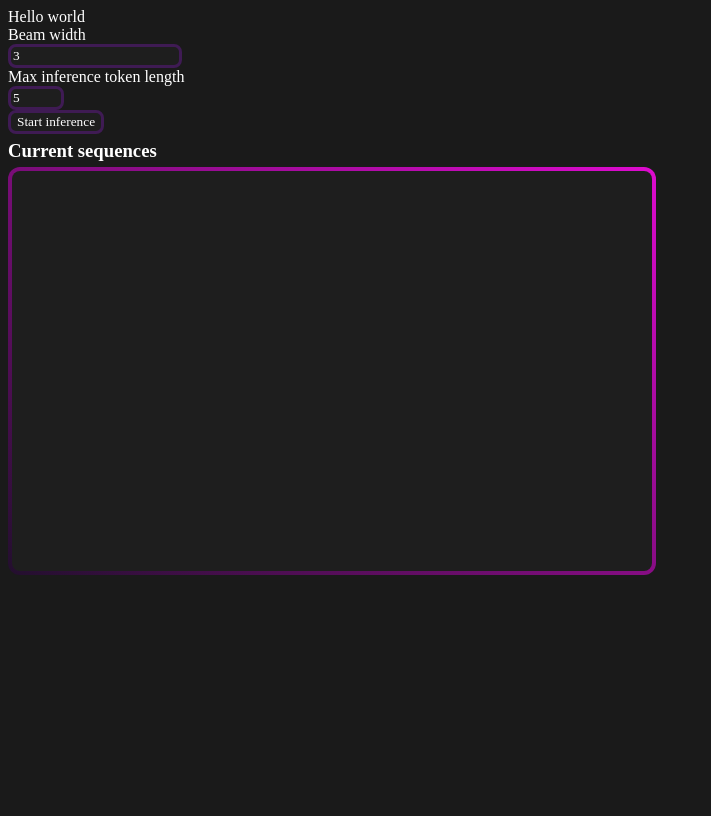
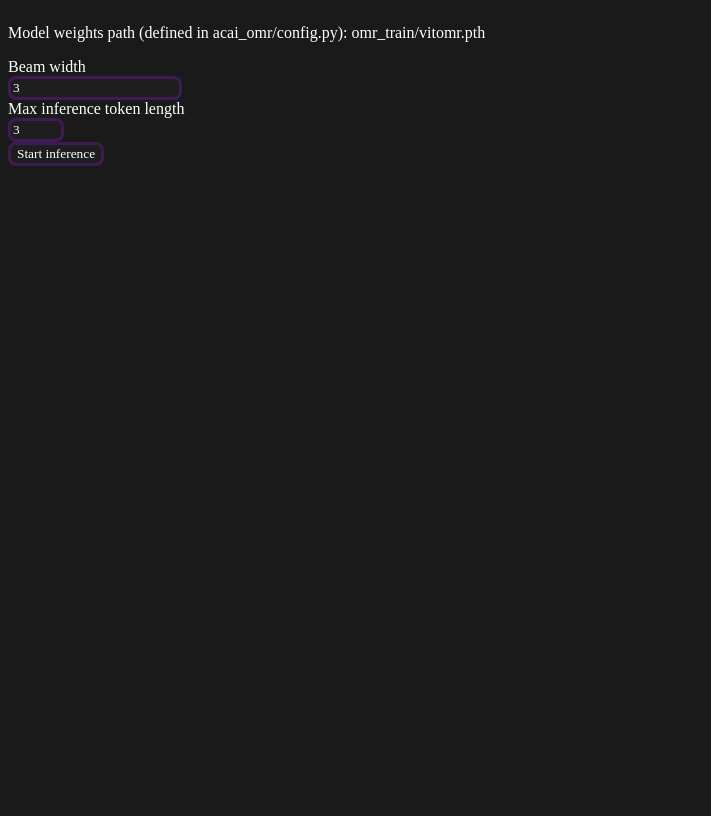
Before and after one commit to jsnchon/acai-omr, a Flask app: page / in a window 1280 px wide. Shown: the whole page, without its empty margins (0-711 px from the left). Run offline with Flask 3, Linux system fonts and the light colour scheme.

Commit message:
Made js structure cleaner, finished front-end code for streaming inference beams

```diff
--- a/acai_omr/config.py
+++ b/acai_omr/config.py
@@ -17,7 +17,7 @@ LMX_BOS_TOKEN = "<bos>"
 LMX_EOS_TOKEN = "<eos>"
 LMX_PAD_TOKEN = "<pad>" # token used for padding lmx sequences
 
-DEFAULT_VITOMR_PATH = "omr_train/vitomr.pth"
+INFERENCE_VITOMR_PATH = "omr_train/vitomr.pth" # path to weights to use for inference
 
 # inference streaming events. Python back-end can import this Enum while javascript in the front-end can
 # use the saved .json for more type safety
@@ -31,3 +31,5 @@ INFERENCE_EVENT_JSON_PATH = pathlib.Path("acai_omr/ui/static/inference_events.js
 
 inference_events = {e.name: e.value for e in InferenceEvent}
 INFERENCE_EVENT_JSON_PATH.write_text(json.dumps(inference_events, indent=2))
+
+OLIMPIC_ROOT_DIR = "olimpic-icdar24/"
--- a/acai_omr/inference/vitomr_inference.py
+++ b/acai_omr/inference/vitomr_inference.py
@@ -1,10 +1,11 @@
 import torch
 from acai_omr.models.models import ViTOMR
 from acai_omr.train.omr_train import set_up_omr_train
-from acai_omr.config import LMX_BOS_TOKEN, LMX_EOS_TOKEN, InferenceEvent
+from acai_omr.config import LMX_BOS_TOKEN, LMX_EOS_TOKEN, InferenceEvent, OLIMPIC_ROOT_DIR
 from torch.amp import autocast
 from PIL import Image
 import logging
+import subprocess
 
 VITOMR_WEIGHTS_PATH = "omr_train/vitomr.pth"
 IMAGE_PATH = "inference_test.png"
@@ -99,6 +100,12 @@ def beam_search(
     logger.info(f"INFERENCE RESULT\n{'-' * 20}\n{best_seq}\nScore: {score}")
     yield {"type": InferenceEvent.INFERENCE_FINISH.value, "payload": {"lmx_seq": best_seq, "score": score}}
 
+def delinearize(lmx_seq: str, lmx_seq_path: str, xml_file_path: str):
+    subprocess.run(cwd=OLIMPIC_ROOT_DIR)
+
+# show how accurate translation was
+# def convert_back_to_img(xml_file_path: str, img_file_path: str):
+
 # non-streamed local (ie back-end only) inference. We just consume the generator until we get the final result
 def inference(
     vitomr: ViTOMR,
--- a/acai_omr/ui/routes.py
+++ b/acai_omr/ui/routes.py
@@ -1,20 +1,37 @@
 import torch
 from flask import Blueprint, render_template, request, Response
 from acai_omr.inference.vitomr_inference import beam_search
-from acai_omr.config import DEFAULT_VITOMR_PATH, LMX_BOS_TOKEN, LMX_EOS_TOKEN, InferenceEvent
+from acai_omr.config import INFERENCE_VITOMR_PATH, LMX_BOS_TOKEN, LMX_EOS_TOKEN, InferenceEvent
 from acai_omr.train.omr_train import set_up_omr_train
 import logging
 from PIL import Image
 import json
+import os
 
 main = Blueprint("main", __name__)
 logger = logging.getLogger(__name__)
 
 DEBUG_IMAGE_PATH = "inference_test.png"
 
+# without this, in debug mode flask runs import statements twice in two processes which means the model is duplicated and
+# takes up too much memory
+if os.environ.get("WERKZEUG_RUN_MAIN") == "true":
+    vitomr, base_img_transform, _, device = set_up_omr_train()
+
+    logger.info(f"Loading state dict from {INFERENCE_VITOMR_PATH}")
+    if device == "cpu":
+        vitomr_state_dict = torch.load(INFERENCE_VITOMR_PATH, map_location=torch.device("cpu"))
+    else:
+        vitomr_state_dict = torch.load(INFERENCE_VITOMR_PATH)
+
+    vitomr.load_state_dict(vitomr_state_dict)
+
+    bos_token_idx = vitomr.decoder.tokens_to_idxs[LMX_BOS_TOKEN]
+    eos_token_idx = vitomr.decoder.tokens_to_idxs[LMX_EOS_TOKEN]
+
 @main.route("/")
 def index():
-    return render_template("index.html")
+    return render_template("index.html", weights_path=INFERENCE_VITOMR_PATH)
 
 # SSE wrapper that 1) post-processes events yielded by beam_search for the UI and 2) yields a final event signalling the
 # inference has ended and carrying the final inference result so the rest of the inference back-end can be ran
@@ -30,7 +47,8 @@ def stream_beam_search_wrapper(vitomr, image, bos_token_idx, eos_token_idx, devi
                 decoded_beam = [vitomr.decoder.idxs_to_tokens[idx.item()] for idx in beam]
                 decoded_beam = " ".join(decoded_beam)
                 beams_dict[i] = decoded_beam
-            event["payload"] = beams_dict
+            # always yield whole beams instead of new tokens since newly generated tokens can be extensions for any beam(s) (eg all on one beam)
+            event["payload"] = {"beams": beams_dict}
         elif event["type"] == InferenceEvent.INFERENCE_FINISH.value:
             # process payload for final yielded inference event before streaming. Including "done": True will signal the stream should be closed
             decoded_lmx_seq = [vitomr.decoder.idxs_to_tokens[idx.item()] for idx in inference_event["payload"]["lmx_seq"].squeeze(0)]
@@ -42,9 +60,6 @@ def stream_beam_search_wrapper(vitomr, image, bos_token_idx, eos_token_idx, devi
 
 @main.route("/inference/stream")
 def stream_inference():
-    vitomr, base_img_transform, _, device = set_up_omr_train()
-
-    weights_path = request.args.get("weights_path", DEFAULT_VITOMR_PATH)
     beam_width = int(request.args.get("beam_width", 3))
     max_inference_len = int(request.args.get("max_inference_len", 1536))
 
@@ -63,18 +78,6 @@ def stream_inference():
 #    vitomr = debug_vitomr
 #    weights_path = "debug_omr_train/debug_vitomr.pth"
     # end debug
-
-    logger.info(f"Loading state dict from {weights_path}")
-    if device == "cpu":
-        vitomr_state_dict = torch.load(weights_path, map_location=torch.device("cpu"))
-    else:
-        vitomr_state_dict = torch.load(weights_path)
-
-    vitomr.load_state_dict(vitomr_state_dict)
-
-    bos_token_idx = vitomr.decoder.tokens_to_idxs[LMX_BOS_TOKEN]
-    eos_token_idx = vitomr.decoder.tokens_to_idxs[LMX_EOS_TOKEN]
-
     image = Image.open(DEBUG_IMAGE_PATH).convert("L")
     image = base_img_transform(image)
 
--- a/acai_omr/ui/static/main.css
+++ b/acai_omr/ui/static/main.css
@@ -65,34 +65,6 @@ button:hover {
     background-color: var(--accent-color);
 }
 
-.token-stream-view h3 {
-    margin-top: 0.3em;
-    margin-bottom: 0.3em;
-}
-
-.stream-output {
-    height: 50vh;
-    width: 80vh;
-    border: 4px solid transparent;
-    border-radius: 12px;
-    background:
-        linear-gradient(var(--lighter-primary-color), var(--lighter-primary-color)) padding-box,
-        linear-gradient(var(--angle), #230f2e, var(--accent-color)) border-box;
-    animation: 6s rotate linear infinite;
-}
-
-@keyframes rotate {
-    to {
-        --angle: 360deg;
-    }
-}
-
-@property --angle {
-    syntax: "<angle>";
-    initial-value: 0deg;
-    inherits: false;
-}
-
 .dot-load-wrapper {
     display: flex;
     justify-content: flex-start;
@@ -127,3 +99,50 @@ button:hover {
   0%, 80%, 100% { opacity: 0.1; }
   40% { opacity: 1; }
 }
+
+.token-stream-view h3 {
+    margin-top: 0.3em;
+    margin-bottom: 0.3em;
+}
+
+.stream-output {
+    min-height: 50vh;
+    border: 4px solid transparent;
+    border-radius: 12px;
+    background:
+        linear-gradient(var(--lighter-primary-color), var(--lighter-primary-color)) padding-box,
+        linear-gradient(var(--angle), #230f2e, var(--accent-color)) border-box;
+    animation: 6s rotate linear infinite;
+    display: flex;
+    flex-direction: column;
+    justify-content: space-around;
+    align-items: flex-start;
+    flex-wrap: wrap;
+}
+
+@keyframes rotate {
+    to {
+        --angle: 360deg;
+    }
+}
+
+@property --angle {
+    syntax: "<angle>";
+    initial-value: 0deg;
+    inherits: false;
+}
+
+.slide-in {
+    animation: 0.5s slide-in ease;
+}
+
+@keyframes slide-in {
+    from {
+        transform: translateY(10px);
+        opacity: 0;
+    }
+    to {
+        transform: translateY(0px);
+        opacity: 1;
+    }
+}
--- a/acai_omr/ui/templates/index.html
+++ b/acai_omr/ui/templates/index.html
@@ -8,26 +8,17 @@
 </head>
 <body>
     <main>
-        Hello world
         <form id="inference-form" class="toggleable-section">
+            <p>Model weights path (defined in acai_omr/config.py): {{ weights_path }}</p>
+
             <label for="beam-width">Beam width</label><br>
-            <input type="number" class="interactive-el num-input" id="beam-width" name="beam_width" value="3" min="1"><br>
+            <input type="number" class="interactive-el num-input" id="beam-width" name="beam_width" value="3" min="1" required><br>
 
             <label for="beam-width">Max inference token length</label><br>
             <!--TODO: after testing change value to 1536-->
-            <input type="number" class="interactive-el num-input" id="max-inference-len" name="max_inference_len" value="5" min="2" max="1536"><br>
+            <input type="number" class="interactive-el num-input" id="max-inference-len" name="max_inference_len" value="3" min="2" max="1536" required><br>
             <button type="submit" class="interactive-el">Start inference</button>
         </form>
-        <section id="setup-progress-view" class="toggleable-section">
-            <div class="dot-load-wrapper">
-                <p>Setting up model</p>
-                <div class="dot-load-indicator">
-                    <span></span>
-                    <span></span>
-                    <span></span>
-                </div>
-            </div>
-        </section>
         <section id="encoding-progress-view" class="toggleable-section">
             <div class="dot-load-wrapper">
                 <p>Encoding image latent</p>
@@ -38,11 +29,9 @@
                 </div>
             </div>
         </section>
-        <section id="token-stream-view" class="token-stream-view"><!--class="toggleable-section"-->
-            <h3>Current sequences</h3>
-            <article id="token-stream">
-                <div class="stream-output gradient-border"></div>
-            </article>
+        <section id="token-stream-view" class="token-stream-view toggleable-section">
+            <h3>Current beams</h3>
+            <div id="stream-output" class="stream-output gradient-border"></div>
         </section>
         <script src="{{ url_for('static', filename='inference.js') }}" type="module"></script>
     </main>
```
Also changed, not shown: acai_omr/ui/static/inference.js (+46 -21 lines).
